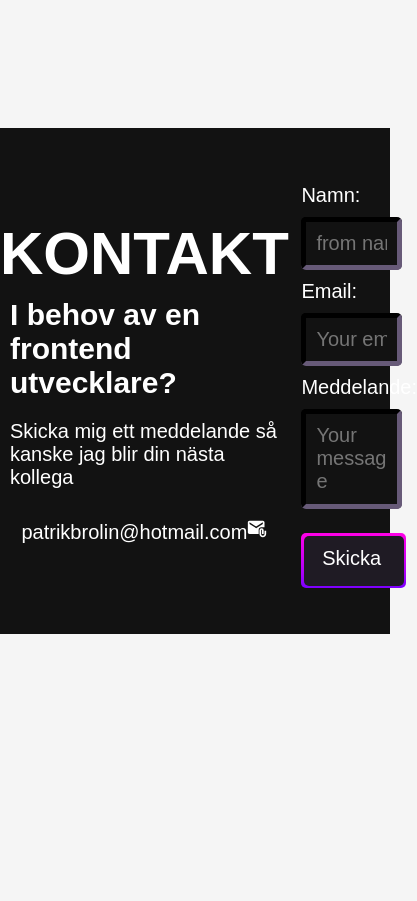
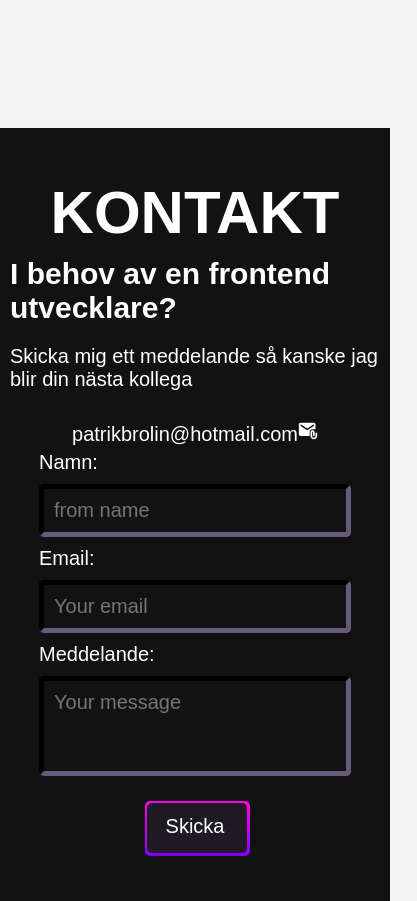
Before and after one commit to PatrikBrolin/Portfolio, a React (Create React App) app: page / in a window 390 px wide. Shown: the part 2360-3261 px from the top of the page, 417 px wide, since content can reach past the window. Before the commit the page ends 2994 px from the top, so only its background shows below. Built offline with nearby package versions, Linux system fonts and the light colour scheme; a web font is replaced by a local one.

Commit message:
responsivitet för kontakt fomurlär

```diff
--- a/src/Components/ContactPage/ContactForm.module.css
+++ b/src/Components/ContactPage/ContactForm.module.css
@@ -1,12 +1,14 @@
 .form__div{
-  height: 60vh;
+  height: min-content;
+  padding: 50px 0px;
   width: 100%;
   display: flex;
   background-color: #121212;
+
 }
 
 .form__info{
-  height: 100%;
+
   width: 100%;
   flex-basis: 1;
   color: white;
@@ -137,3 +139,9 @@ textarea{
     background-image: linear-gradient(360deg, #7c00ff, #a800f9, #ca00f3, #e600ed, #ff00e7);
   }
 }
+
+@media only screen and (max-width: 1200px) {
+  .form__div{
+    flex-direction: column;
+  }
+}
```
